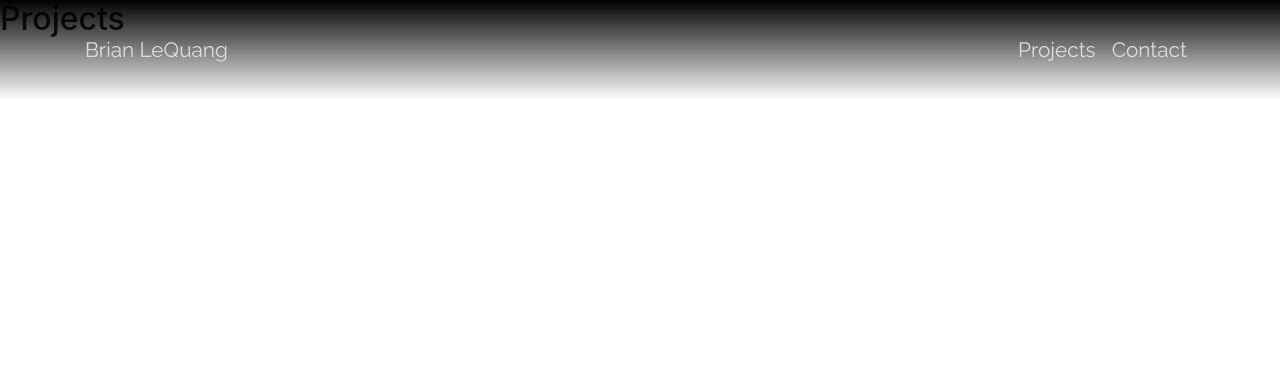
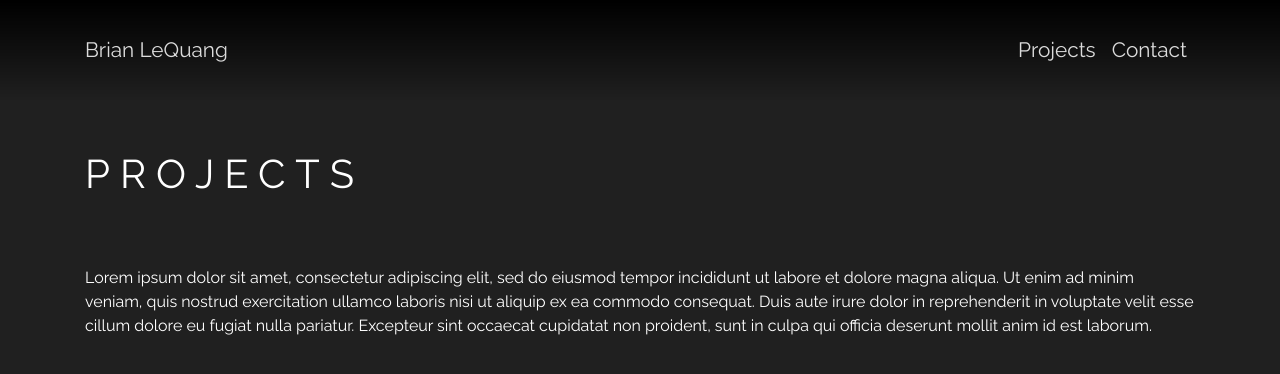
Before and after one commit to brainleq/Personal-Website-v2, a React (Create React App) app: page /projects in a window 1280 px wide. Shown: the top 374 px of the page. Built offline with nearby package versions, Linux system fonts and the light colour scheme.

Commit message:
base project page set up

```diff
--- a/src/css/page.css
+++ b/src/css/page.css
@@ -31,6 +31,10 @@ body, html{
 @keyframes fade-in {
   from { opacity: 0.0 }
   to { opacity: 1.0 }
+}
+
+.projects-desc {
+  padding-top: 150px;
 }
 
 .extra-space {
@@ -83,7 +87,7 @@ body, html{
   padding: 40px;
 }
 
-.landing {
+.raleway {
   font-family: 'Raleway', sans-serif;
   color: white;
 }
--- a/src/views/Home.js
+++ b/src/views/Home.js
@@ -13,7 +13,7 @@ class Home extends Component {
       <div className="dark-back">
         <div className="homeImg fade-in">
           <div className="fade-in-slow">
-            <div className="center landing">
+            <div className="center raleway">
               <div className="frontTitle"><h1 className="landingTitleGap">BRIAN LEQUANG</h1></div>
               <h4 className="landingTitleGap">a student at The University of Texas at Austin with a passion for innovative technology</h4>
             </div>
@@ -22,7 +22,7 @@ class Home extends Component {
         </div>
 
         <div className="dark-back extra-space fade-in">
-          <div className="row white landing">
+          <div className="row white raleway">
             <div className="col-md-4 aboutImg">
               <LazyLoadImage effect="opacity" src={Hotjava} height="536" width="375" />
               {/*<img src={Hotjava} alt="hotjava" height="563" width="375" />*/}
--- a/src/views/Projects.js
+++ b/src/views/Projects.js
@@ -1,10 +1,25 @@
 import React, { Component } from 'react';
+import { LazyLoadImage } from 'react-lazy-load-image-component';
+import 'react-lazy-load-image-component/src/effects/opacity.css';
+import "../css/page.css";
+
 
 class Projects extends Component {
   render() {
     return (
-      <div>
-        <h2>Projects</h2>
+      <div className="dark-back max-height raleway">
+        <div className="container projects-desc fade-in">
+          <h1 id="letter-spacing">PROJECTS</h1>
+          <p className="fade-in-slow" id="aboutPad">
+            Lorem ipsum dolor sit amet, consectetur adipiscing elit, sed do
+            eiusmod tempor incididunt ut labore et dolore magna aliqua. Ut
+            enim ad minim veniam, quis nostrud exercitation ullamco laboris
+            nisi ut aliquip ex ea commodo consequat. Duis aute irure dolor in
+            reprehenderit in voluptate velit esse cillum dolore eu fugiat nulla
+            pariatur. Excepteur sint occaecat cupidatat non proident, sunt in
+            culpa qui officia deserunt mollit anim id est laborum.
+          </p>
+        </div>
       </div>
     );
   }
```
